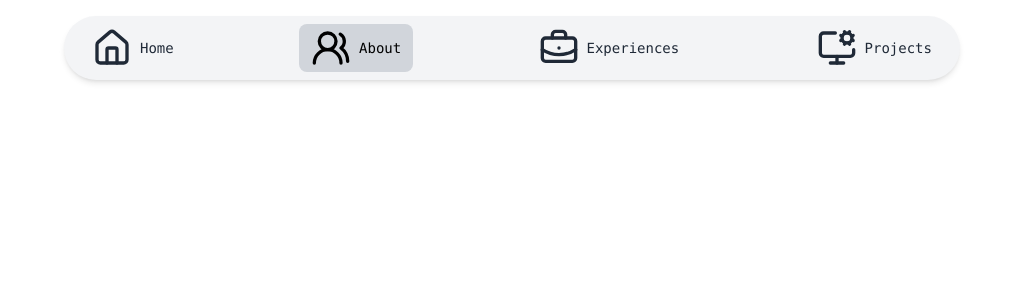
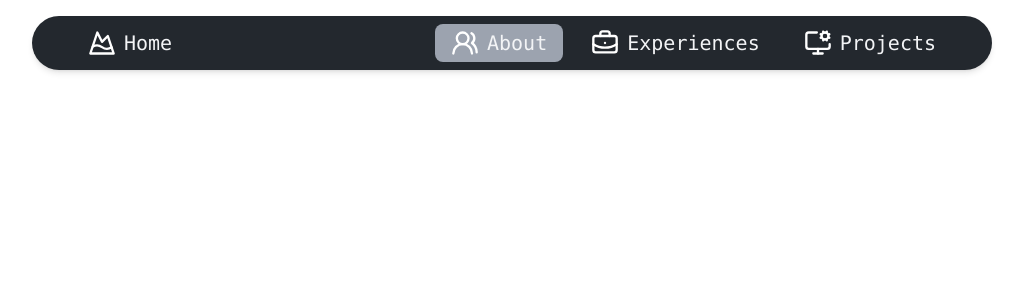
Before and after one commit to DanielJEfres/portfolio, a Next.js app: page /about in a window 1280 px wide. Shown: the top 300 px of the page, without its empty margins (128-1151 px from the left). Built offline with nearby package versions, Linux system fonts and the light colour scheme; what tailwindcss-animated would draw is missing.

Commit message:
navbar mostly finished, home button is on left side for mobile

```diff
--- a/app/about/page.tsx
+++ b/app/about/page.tsx
@@ -3,7 +3,7 @@
 
 
 export default function AboutMe() {
-    return ( <div className="bg-white ">
-        <h1 className="text-4xl text-center pt-10 text-black">About</h1>
+    return ( <div className="bg-white z-50">
+        <h1 className="text-4xl text-center pt-10 text-white">About</h1>
     </div>)
 }
--- a/app/components/navbar.tsx
+++ b/app/components/navbar.tsx
@@ -1,38 +1,65 @@
 'use client';
 import Link from 'next/link';
 import { usePathname } from 'next/navigation';
-import { BriefcaseBusiness, UsersRound, House, MonitorCog } from 'lucide-react';
+import { BriefcaseBusiness, UsersRound, MountainSnow, MonitorCog } from 'lucide-react';
 
 const Navigationbar = () => {
     const path = usePathname();
 
     const nav = [
-        { name: 'Home', path: '/', icon: <House className="w-6 h-6 md:w-10 md:h-10" /> },
-        { name: 'About', path: '/about', icon: <UsersRound className="w-6 h-6 md:w-10 md:h-10" /> },
-        { name: 'Experiences', path: '/experiences', icon: <BriefcaseBusiness className="w-6 h-6 md:w-10 md:h-10" /> },
-        { name: 'Projects', path: '/projects', icon: <MonitorCog className="w-6 h-6 md:w-10 md:h-10" /> },
+        { name: 'Home', path: '/', icon: MountainSnow },
+        { name: 'About', path: '/about', icon: UsersRound },
+        { name: 'Experiences', path: '/experiences', icon: BriefcaseBusiness },
+        { name: 'Projects', path: '/projects', icon: MonitorCog },
     ];
-    // think of this like a struct: i.e. item.name would be 'Home', item.path would be '/', and etc
+
+    const isHomePage = path === '/'; // use this to check if we're on the home page
+    const navBackground = isHomePage ? 'bg-[#F3F4F6]' : 'bg-[#23282e]'; // the color of the nav bar will be gray when not on the home page, and white on the home page
+    const textColor = isHomePage ? 'text-[#23282e]' : 'text-[#F3F4F6]';  // when we arent on the home page the color of the text is white, on home page its gray
 
     return (
         <div
-            className="fixed flex justify-between items-center gap-3 md:gap-8 font-roboto rounded-full bg-[#F3F4F6] shadow-md z-50 left-1/2 transform -translate-x-1/2 w-[90%] max-w-4xl py-2 px-4
-                       bottom-4 md:top-4 md:bottom-auto">
-            {nav.map((item) => (
-                <Link href={item.path} key={item.name} className="group">
-                    <div
-                        className={`flex items-center gap-1 md:gap-2 px-2 md:px-3 py-1 rounded-lg transition duration-300 ${
-                            path === item.path ? 'bg-gray-300 text-black': 'text-gray-800 hover:bg-gray-200 hover:text-gray-800'}`}>
-                        {item.icon}
-                        <span className="hidden md:block text-[10px] font-mono md:text-sm ">{item.name}</span>
-                    </div>
-                </Link>
-            ))}
+            className={`fixed flex justify-between items-center gap-3 md:gap-6 font-roboto rounded-full shadow-md z-50 left-1/2 transform -translate-x-1/2 w-full md:w-3/4 py-2  px-7 md:px-10
+            bottom-4 md:top-4 md:bottom-auto transition-colors duration-200 ${navBackground}`}>
+
+            <div className="flex items-center justify-start gap-3">
+                {nav
+                    .filter((item) => item.name === 'Home')
+                    .map((item) => (
+                        <Link href={item.path} key={item.name} className="group">
+                            <div
+                                className={`flex items-center gap-1 md:gap-2 px-2 md:px-4 py-1 rounded-lg transition duration-300
+                                ${path === item.path ? 'bg-gray-400 text-black' : 'hover:bg-gray-400 hover:text-gray-600'}`}>
+                                <item.icon className={`w-6 h-6 md:w-7 md:h-7 transition-colors duration-200`} stroke={path === '/' ? 'black' : 'white'} />
+                                <span className={`hidden md:block text-[10px] transition-colors duration-200 font-mono md:text-[20px] ${textColor}`}>
+                                {item.name}
+                                </span>
+                            </div>
+                        </Link>
+                    ))}
+            </div>
+
+            <div className="flex items-center justify-end gap-3">
+                {nav
+                    .filter((item) => item.name !== 'Home')
+                    .map((item) => (
+                        <Link href={item.path} key={item.name} className="group">
+                            <div
+                                className={`flex items-center gap-1 md:gap-2 px-2 md:px-4 py-1 rounded-lg transition duration-300 ${path === item.path ? 'bg-gray-400 text-black' : 'hover:bg-gray-400 hover:text-gray-600'}`}>
+                                <item.icon className={`w-6 h-6 md:w-7 md:h-7 transition-colors duration-200`} stroke={path === '/' ? 'black' : 'white'} />
+                                <span className={`hidden md:block text-[10px] transition-colors duration-200 font-mono md:text-[20px] ${textColor}`}>
+                                {item.name}
+                                </span>
+                            </div>
+                        </Link>
+                    ))}
+            </div>
         </div>
     );
 };
 
-//if the current path is the same as the item.path, then the background color will be gray-300 and the text color will be black as we are on that page
+// when
+// stroke (color of the svgs) is black when on the home page, and white when not on the home page
 
 
 export default Navigationbar;
--- a/app/components/socialsbuttons.tsx
+++ b/app/components/socialsbuttons.tsx
@@ -6,17 +6,17 @@ const SocialLinks = () => {
     <div className="flex justify-center items-center gap-3">
       <Link href="https://www.linkedin.com/in/daniel-efres/" aria-label="LinkedIn">
         <div className="p-2 rounded-lg hover:bg-blue-700 transition duration-300">
-          <img src="/images/linkedin.svg" className="w-10 h-10" />
+          <img src="/images/linkedin.svg" className="w-8 h-8 md:w-10 md:h-10" />
         </div>
       </Link>
       <Link href="https://github.com/DanielJEfres"  aria-label="GitHub">
         <div className="p-2 rounded-lg hover:bg-blue-700 transition duration-300">
-          <img src="/images/github-mark.svg" className="w-10 h-10" />
+          <img src="/images/github-mark.svg" className="w-8 h-8 md:w-10 md:h-10" />
         </div>
       </Link>
       <Link href="/resume.pdf" aria-label="Resume">
         <div className="p-2 rounded-lg hover:bg-blue-700 transition duration-300">
-          <img src="/images/resume.svg" className="w-10 h-10" />
+          <img src="/images/resume.svg" className="w-8 h-8 md:w-10 md:h-10" />
         </div>
       </Link>
     </div>
--- a/app/layout.tsx
+++ b/app/layout.tsx
@@ -15,7 +15,7 @@ const geistMono = Geist_Mono({
 
 export const metadata: Metadata = {
   title: "Personal Portfolio",
-  description: "Daniel Efres is a software engineer studying at the University of Central Florida.",
+  description: "Daniel Efres is an aspiring software engineer studying at the University of Central Florida.",
 };
 
 export default function RootLayout({
@@ -27,7 +27,7 @@ export default function RootLayout({
     <html>
       <body>
         <Navigationbar />
-        <main className={`${geistSans.variable} ${geistMono.variable} antialiased`}>
+        <main className={`${geistSans.variable} ${geistMono.variable} antialiased animate-fadeIn bg-white`}>
           {children}
         </main>
       </body>
--- a/app/page.tsx
+++ b/app/page.tsx
@@ -7,13 +7,13 @@ export default function Home() {
     return (
         <main className="relative bg-bannerImg bg-no-repeat bg-cover bg-bottom w-full h-screen flex items-center justify-center">
             <div className="relative backdrop-blur-sm border rounded-lg overflow-hidden border-[#524242]/40 shadow-md shadow-black sm:items-start mt-5 mb-5 px-5 sm:px-[20px] md:px-[30px] lg:px-[40px] xl:px-[50px] animate-fadeIn">
-                <h1 className="text-[#23282e] flex justify-center items-center text-[25px] sm:text-[20px] md:text-[30px] lg:text-[35px] font-mono mt-3">
+                <h1 className="text-[#23282e] flex justify-center items-center text-[20px] md:text-[30px] lg:text-[35px] font-mono mt-3">
                     hey! my name is
                 </h1>
-                <h1 className="bg-gradient-to-r from-red-600 to-red-900 bg-clip-text flex  justify-center items-center text-[35px] sm:text-[25px] md:text-[45px] lg:text-[55px] font-mono">
+                <h1 className="bg-gradient-to-r from-red-600 to-red-900 bg-clip-text flex  justify-center items-center text-[25px] md:text-[45px] lg:text-[55px] font-mono">
                     <Typewriters />
                 </h1>
-                <h1 className="text-[#23282e] flex  justify-center items-center text-[25px] sm:text-[20px] md:text-[30px] lg:text-[35px] font-mono">
+                <h1 className="text-[#23282e] flex  justify-center items-center text-[20px] md:text-[30px] lg:text-[35px] font-mono">
                     welcome to my website!
                 </h1>
 
--- a/tailwind.config.ts
+++ b/tailwind.config.ts
@@ -12,6 +12,7 @@ const config: Config = {
     extend: {
       animation: {
         fadeIn: "fadeIn 1s ease-in-out",
+        fadeIn2: "fadeIn 3s ease-in-out",
       },
       colors: {
         background: "var(--background)",
@@ -25,6 +26,10 @@ const config: Config = {
           '0%': { opacity: '0' },
           '100%': { opacity: '1' },
         },
+        fadeIn2: {
+          '0%': { opacity: '0' },
+          '100%': { opacity: '1' },
+        },
       },
     },
   },
```
Also changed, not shown: 1 other file (tests, documents, lock files or other folders).
